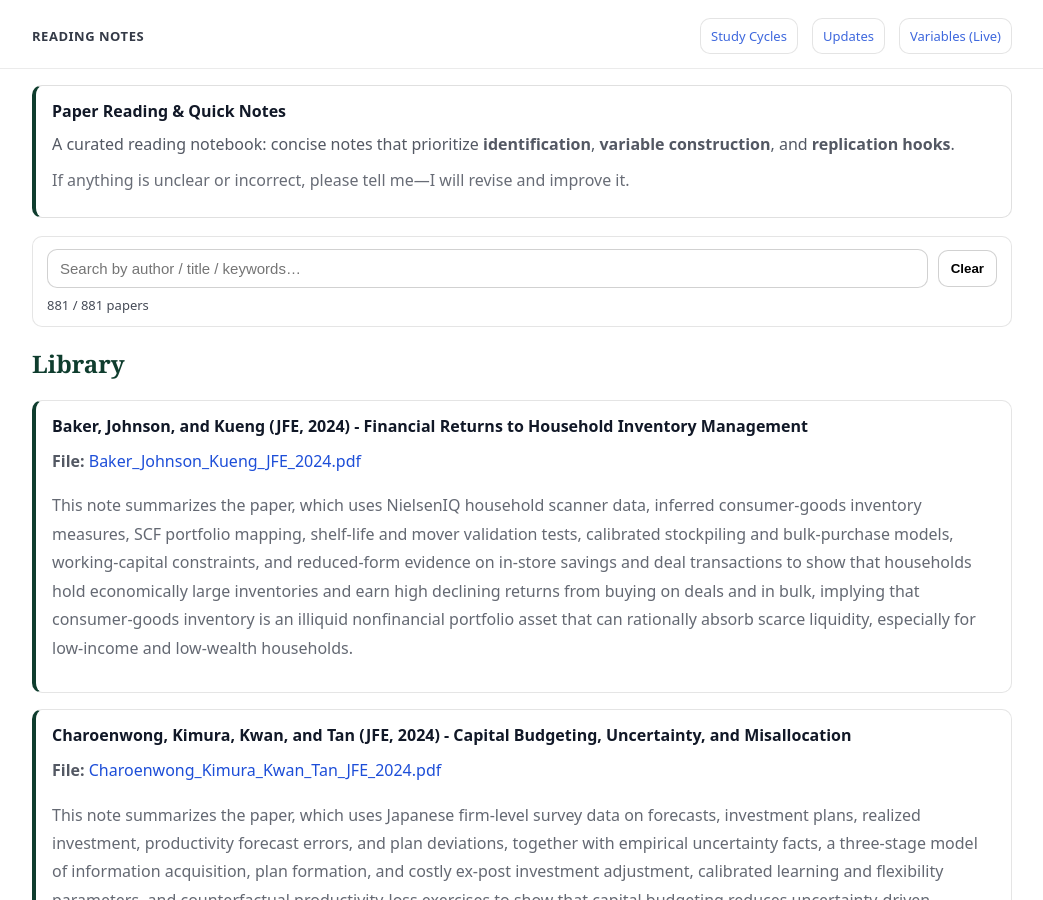
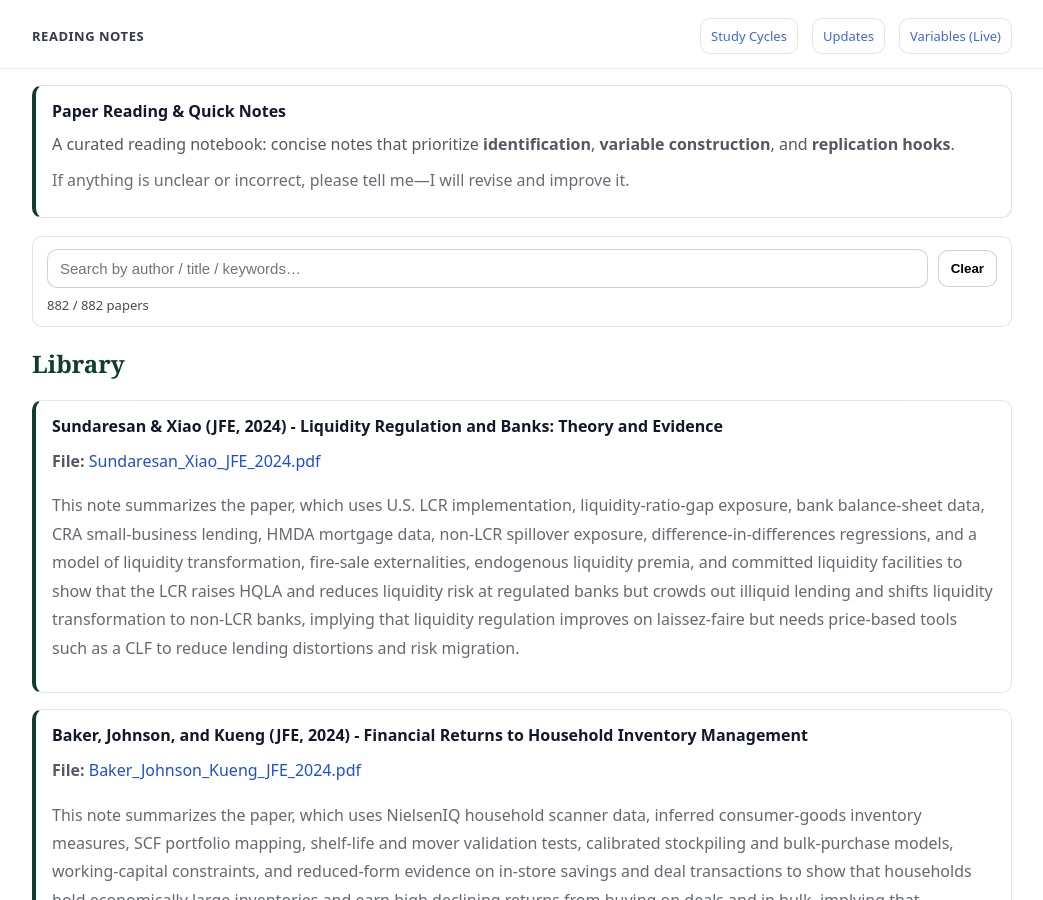
Before and after one commit to yaxinzn/study-archive, a Jekyll site: the page built from reading/index.md, in a window 1280 px wide and 900 px high. Shown: the whole window, without its empty margins (118-1161 px from the left). Built offline with Jekyll 4.4.1, drawn with Linux system fonts in a browser that asks for light colours.

Commit message:
Reading: add/update Sundaresan_Xiao_JFE_2024.pdf

```diff
--- a/_data/reading.yml
+++ b/_data/reading.yml
@@ -1,3 +1,7 @@
+- title: "Sundaresan & Xiao (JFE, 2024) - Liquidity Regulation and Banks: Theory and Evidence"
+  file: "Sundaresan_Xiao_JFE_2024.pdf"
+  desc: "This note summarizes the paper, which uses U.S. LCR implementation, liquidity-ratio-gap exposure, bank balance-sheet data, CRA small-business lending, HMDA mortgage data, non-LCR spillover exposure, difference-in-differences regressions, and a model of liquidity transformation, fire-sale externalities, endogenous liquidity premia, and committed liquidity facilities to show that the LCR raises HQLA and reduces liquidity risk at regulated banks but crowds out illiquid lending and shifts liquidity transformation to non-LCR banks, implying that liquidity regulation improves on laissez-faire but needs price-based tools such as a CLF to reduce lending distortions and risk migration."
+
 - title: "Baker, Johnson, and Kueng (JFE, 2024) - Financial Returns to Household Inventory Management"
   file: "Baker_Johnson_Kueng_JFE_2024.pdf"
   desc: "This note summarizes the paper, which uses NielsenIQ household scanner data, inferred consumer-goods inventory measures, SCF portfolio mapping, shelf-life and mover validation tests, calibrated stockpiling and bulk-purchase models, working-capital constraints, and reduced-form evidence on in-store savings and deal transactions to show that households hold economically large inventories and earn high declining returns from buying on deals and in bulk, implying that consumer-goods inventory is an illiquid nonfinancial portfolio asset that can rationally absorb scarce liquidity, especially for low-income and low-wealth households."
```
Also changed, not shown: 1 other file.
